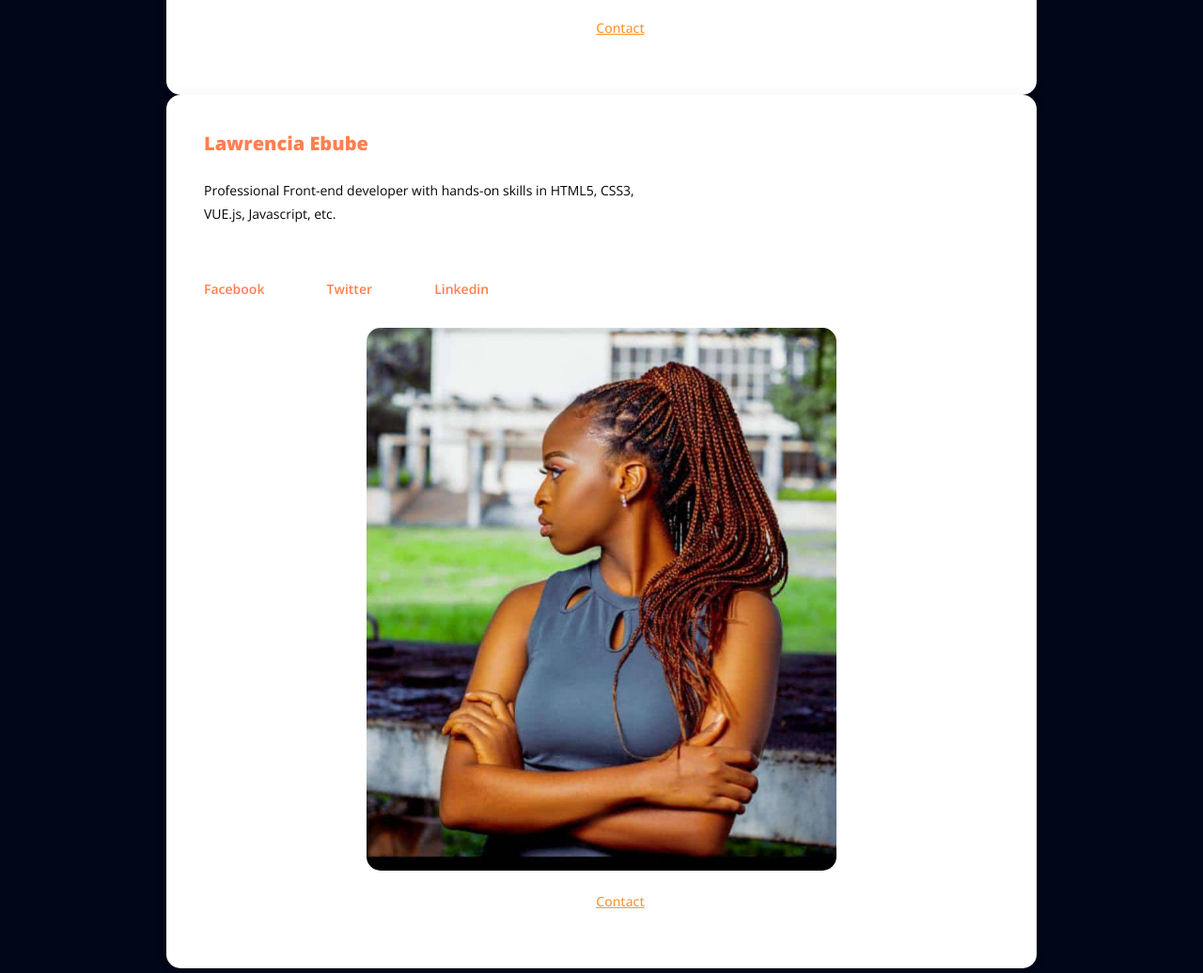
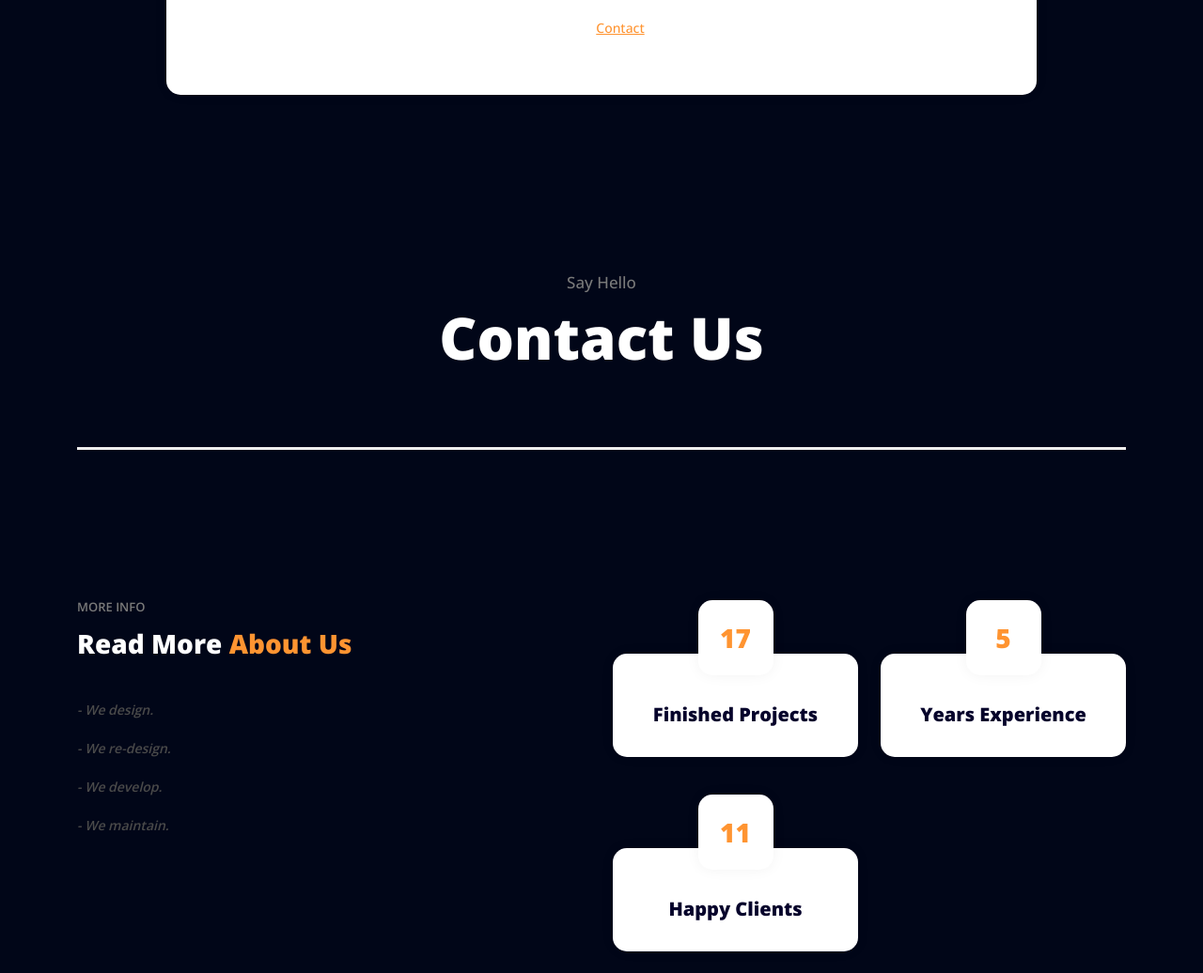
Before and after one commit to gionsunday/Gio-Devs, a website: page mysite/contact-us.html in a window 1280 px wide. Shown: the part 2358-3394 px from the top of the page at 94% size. Drawn offline with nearby package versions, Linux system fonts and the light colour scheme.

Commit message:
Update contact-us.html

```diff
--- a/mysite/contact-us.html
+++ b/mysite/contact-us.html
@@ -166,7 +166,7 @@
                         </div>
                       </div>
                     </li>
-                    <li class="active">
+                    <li class="">
                       <div>
                         <div class="left-content">
                           <h4 style="color: coral;">Lawrencia Ebube</h4>
```
